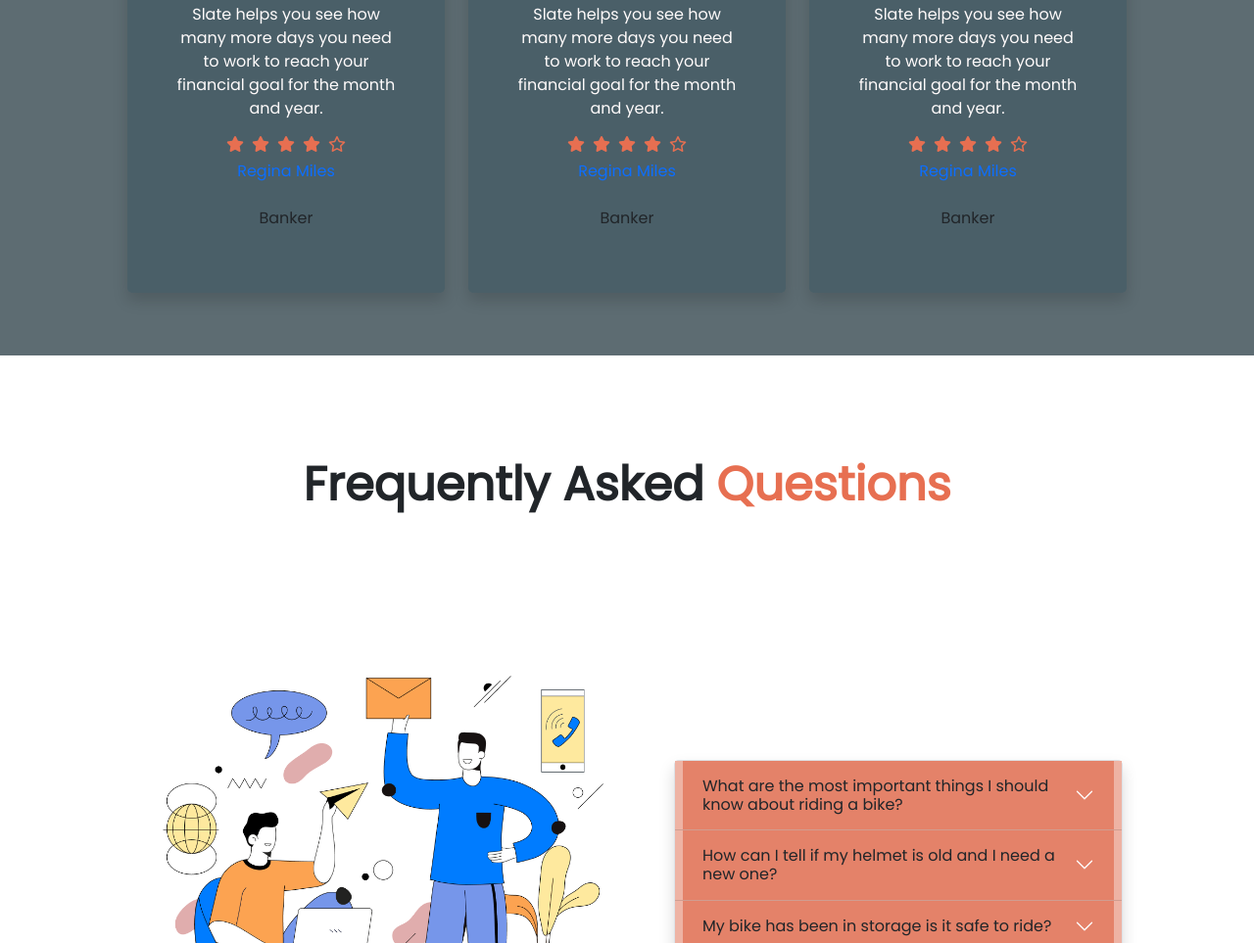
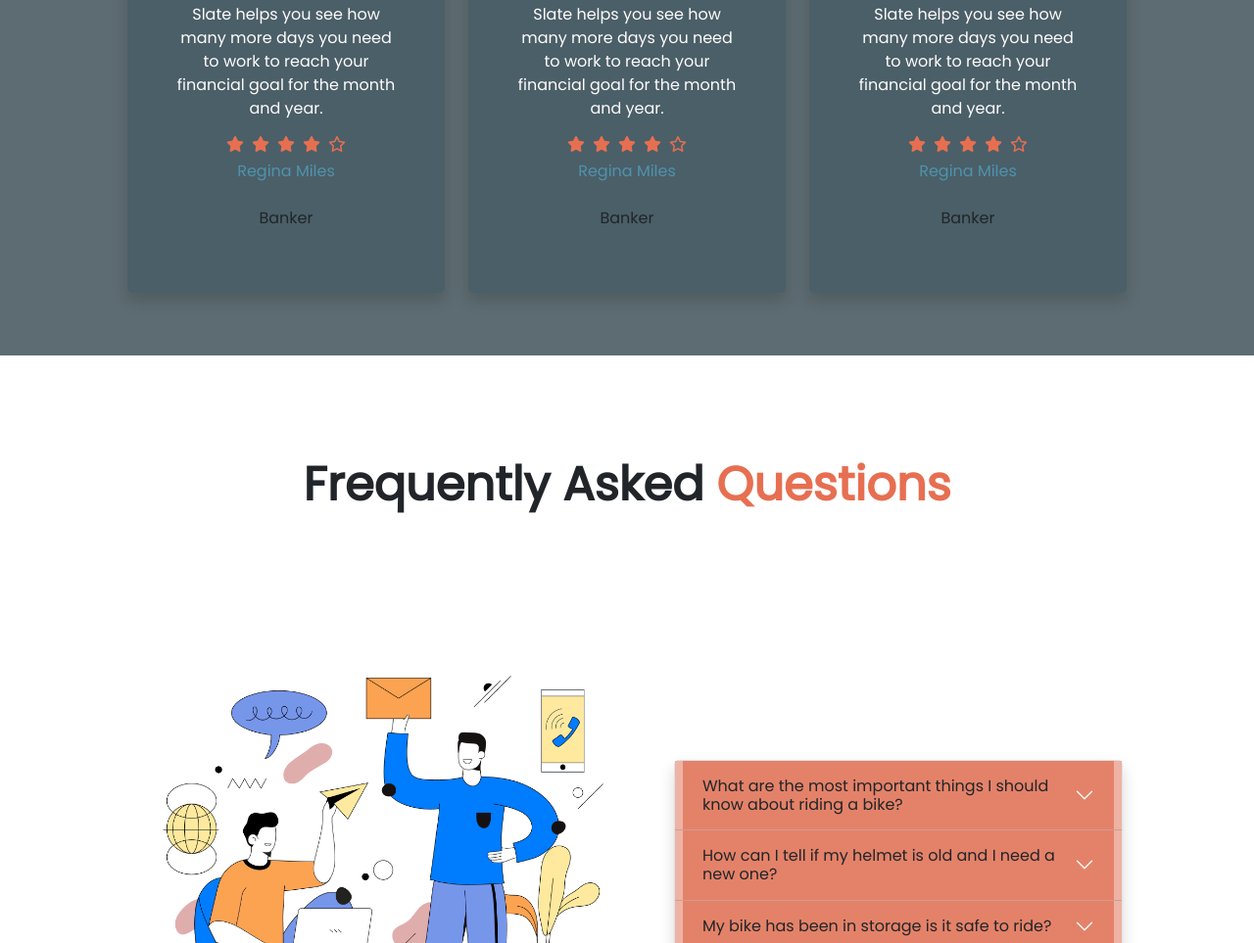
Before and after one commit to Kowshik-18/Honda_Website, a plain HTML site: page index.html in a window 1280 px wide. Shown: the part 1750-2713 px from the top of the page at 98% size. Drawn offline with nearby package versions, Linux system fonts and the light colour scheme.

Commit message:
small change

```diff
--- a/index.html
+++ b/index.html
@@ -163,7 +163,7 @@
                                     <i class="fas fa-star me-2"></i>
                                     <i class="far fa-star"></i>
                                 </div>
-                                <p class="text-primary mb-4">Regina Miles</p>
+                                <p class="name mb-4">Regina Miles</p>
                                 <p class="text-dark">Banker</p>
                             </div>
                         </div>
@@ -183,7 +183,7 @@
                                     <i class="fas fa-star me-2"></i>
                                     <i class="far fa-star"></i>
                                 </div>
-                                <p class="text-primary mb-4">Regina Miles</p>
+                                <p class="name mb-4">Regina Miles</p>
                                 <p class="text-dark">Banker</p>
                             </div>
                         </div>
@@ -203,7 +203,7 @@
                                     <i class="fas fa-star me-2"></i>
                                     <i class="far fa-star"></i>
                                 </div>
-                                <p class="text-primary mb-4">Regina Miles</p>
+                                <p class="name mb-4">Regina Miles</p>
                                 <p class="text-dark">Banker</p>
                             </div>
                         </div>
--- a/style.css
+++ b/style.css
@@ -57,6 +57,10 @@ body {
   background-color: #294b585e;
 }
 
+.name {
+  color: #4f93ad !important;
+}
+
 .customer-card p {
   color: #fffbfb;
 }
```
